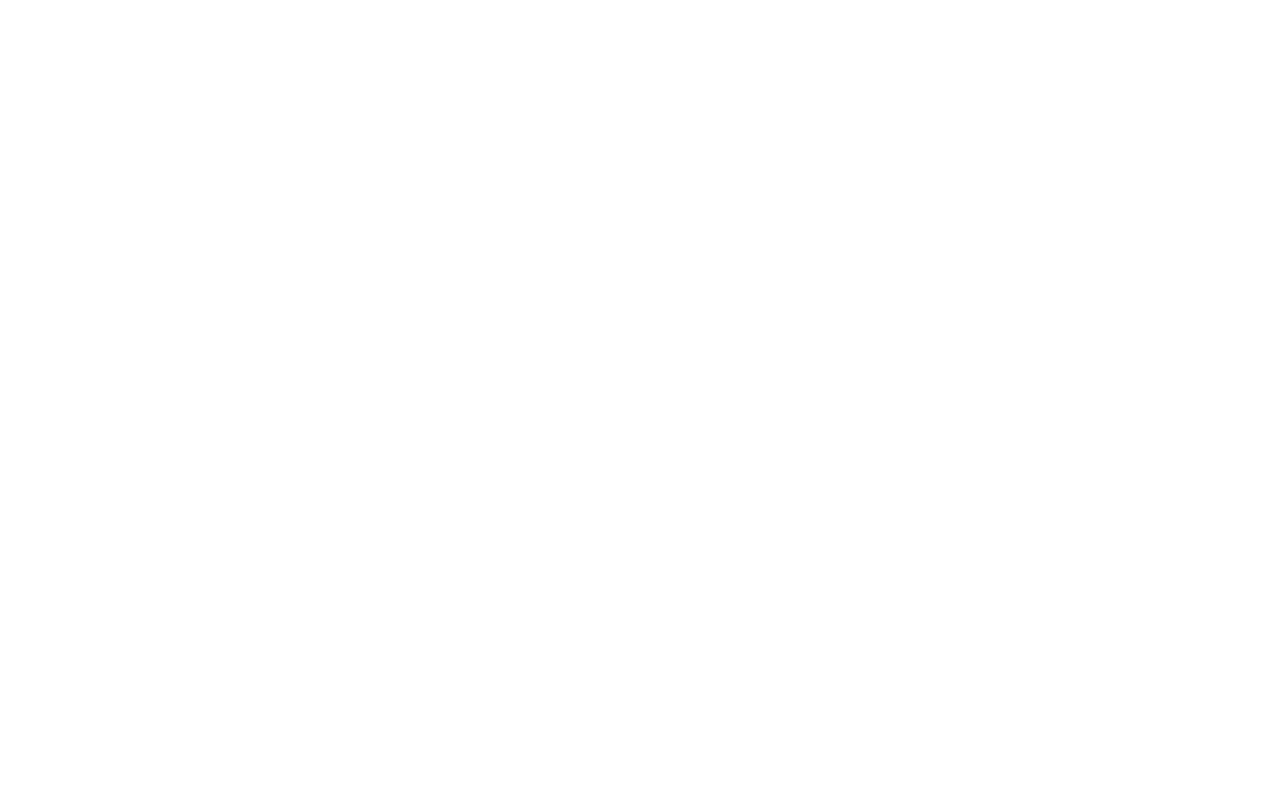
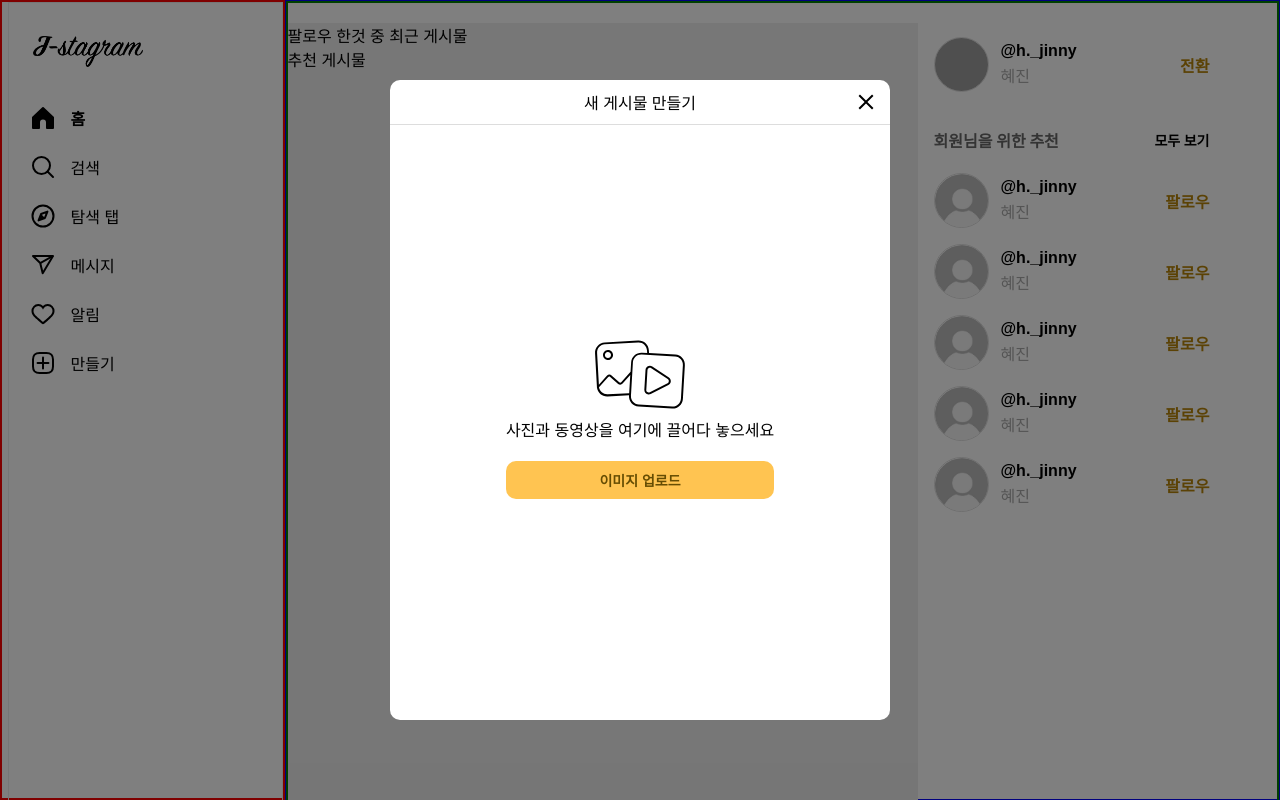
Before and after one commit to hyeminem-Jo/j-com, a Next.js app: page /write in a window 1280 px wide. Before the commit this address had no page. Built offline with nearby package versions, Linux system fonts and the light colour scheme; grey boxes are pictures that could not be loaded.

Commit message:
🎨 write 페이지 url 접근 처리

```diff
--- a/package.json
+++ b/package.json
@@ -20,7 +20,8 @@
     "next": "14.0.4",
     "react": "^18",
     "react-dom": "^18",
-    "react-hook-form": "^7.50.1"
+    "react-hook-form": "^7.50.1",
+    "react-router-dom": "^6.22.2"
   },
   "devDependencies": {
     "@types/node": "^20",
--- a/src/app/(loggedIn)/@modal/(.)write/page.tsx
+++ b/src/app/(loggedIn)/@modal/(.)write/page.tsx
@@ -1,3 +1,5 @@
+'use client'
+
 import Modal from '@/app/_component/common/Modal'
 import PostForm from '@/app/(loggedIn)/_component/PostForm'
 
--- a/src/app/(loggedIn)/_component/NavMenu.tsx
+++ b/src/app/(loggedIn)/_component/NavMenu.tsx
@@ -8,10 +8,13 @@
 function NavMenu() {
   const segment = useSelectedLayoutSegment()
   const [currentSegment, setCurrentSegment] = useState('')
-  // const [isOpenPostForm, setIsOpenPostForm] = useState(false)
 
   useEffect(() => {
-    setCurrentSegment(segment)
+    if (segment === 'write') {
+      setCurrentSegment('home')
+    } else {
+      setCurrentSegment(segment)
+    }
   }, [segment])
 
   const segmentHandler = (url) => {
--- a/src/app/(loggedIn)/write/page.tsx
+++ b/src/app/(loggedIn)/write/page.tsx
@@ -1,21 +1,19 @@
 'use client'
 
 import Home from "@/app/(loggedIn)/home/page";
-import {useEffect} from "react";
-import {redirect} from "next/navigation";
+import Modal from "@/app/_component/common/Modal";
+import PostForm from "@/app/(loggedIn)/_component/PostForm";
 
-// write 모달이 열린채로 새로고침 했을 때 뜰 기본 페이지
+// 모달이 열린채('/write')로 새로고침 했을 때 뜰 기본 페이지
 function Page() {
-  useEffect(() => {
-    redirect('/home') // url 로 접근시 home 으로 이동
-    // 그럼 패러랠 라우트를 왜 쓴 것인가? => 단순히 모달이 떴을 때 write 경로로 뜨는 것을 원했음
-  }, [])
 
   return (
-    <div>
-      <Home />
-      새로고침 시 나오는 children
-    </div>
+    <>
+      <Modal title="새 게시물 만들기">
+        <PostForm />
+      </Modal>
+      <Home /> {/*새로고침 시 나오는 children*/}
+    </>
   )
 }
 
--- a/src/app/_component/common/Modal.tsx
+++ b/src/app/_component/common/Modal.tsx
@@ -1,13 +1,17 @@
 'use client'
 
-import { useRouter } from 'next/navigation'
+import {useRouter } from 'next/navigation'
 import style from './modal.module.scss'
 
 function Modal({ children, title }) {
   const router = useRouter()
+
   const onClickClose = () => {
-    router.back()
-    // TODO: 뒤로가기가 /home이 아니면 /home으로 보내기
+    if (window.history.length === 2) {
+      router.push('home') // write 페이지를 url 로 접근시 닫힘 버튼을 누르면 home 으로 이동
+    } else {
+      router.back()
+    }
   }
 
   return (
```
Also changed, not shown: 2 other files (tests, documents, lock files or other folders).
